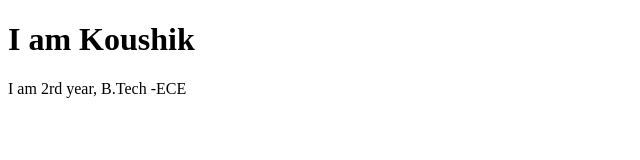
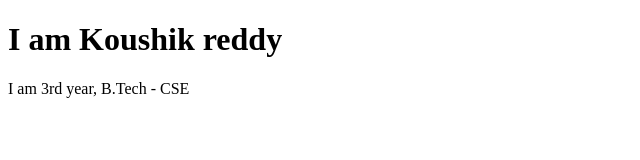
Before and after one commit to SASTRA2027/Task-3, a plain HTML site: page Task-3/index.html in a window 1280 px wide. Shown: the whole page, without its empty margins (0-640 px from the left). Drawn offline with Linux system fonts and the light colour scheme.

Commit message:
chaned name and year

```diff
--- a/Task-3/index.html
+++ b/Task-3/index.html
@@ -6,7 +6,7 @@
     <title>Document</title>
 </head>
 <body>
-    <h1>I am Koushik</h1>
-    <p>I am 2rd year, B.Tech -ECE</p>
+    <h1>I am Koushik reddy</h1>
+    <p>I am 3rd year, B.Tech - CSE</p>
 </body>
 </html>
```
